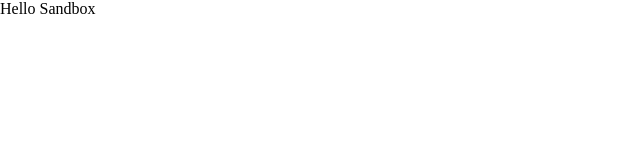
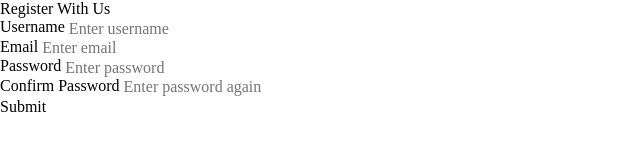
Before and after one commit to S-Yamamoto3215/web-sandbox, a website built with Parcel: page src/index.html in a window 1280 px wide. Shown: the whole page, without its empty margins (0-640 px from the left). Built offline with nearby package versions, Linux system fonts and the light colour scheme.

Commit message:
:sparkles: : Create a form in HTML
Create a template in HTML.
CSS styling is still.

```diff
--- a/src/index.html
+++ b/src/index.html
@@ -11,7 +11,33 @@
 <body>
   <header></header>
   <main>
-    <h1>Hello Sandbox</h1>
+    <div class="card">
+      <h1 class="title">Register With Us</h1>
+      <div class="form-area">
+        <form action="">
+          <div class="form-group">
+            <label class="form-label" for="name">Username</label>
+            <input class="form-input" id="name" type="text" placeholder="Enter username" required>
+          </div>
+          <div class="form-group">
+            <label class="form-label" for="email">Email</label>
+            <input class="form-input" id="email" type="email" placeholder="Enter email" required>
+          </div>
+          <div class="form-group">
+            <label class="form-label" for="password">Password</label>
+            <input class="form-input" id="password" type="password" placeholder="Enter password" required>
+          </div>
+          <div class="form-group">
+            <label class="form-label" for="password2">Confirm Password</label>
+            <input class="form-input" id="password2" type="password" placeholder="Enter password again" required>
+          </div>
+          <div class="form-group">
+            <button class="form-btn" type="submit">Submit</button>
+          </div>
+
+        </form>
+      </div>
+    </div>
   </main>
 </body>
 </html>
```
